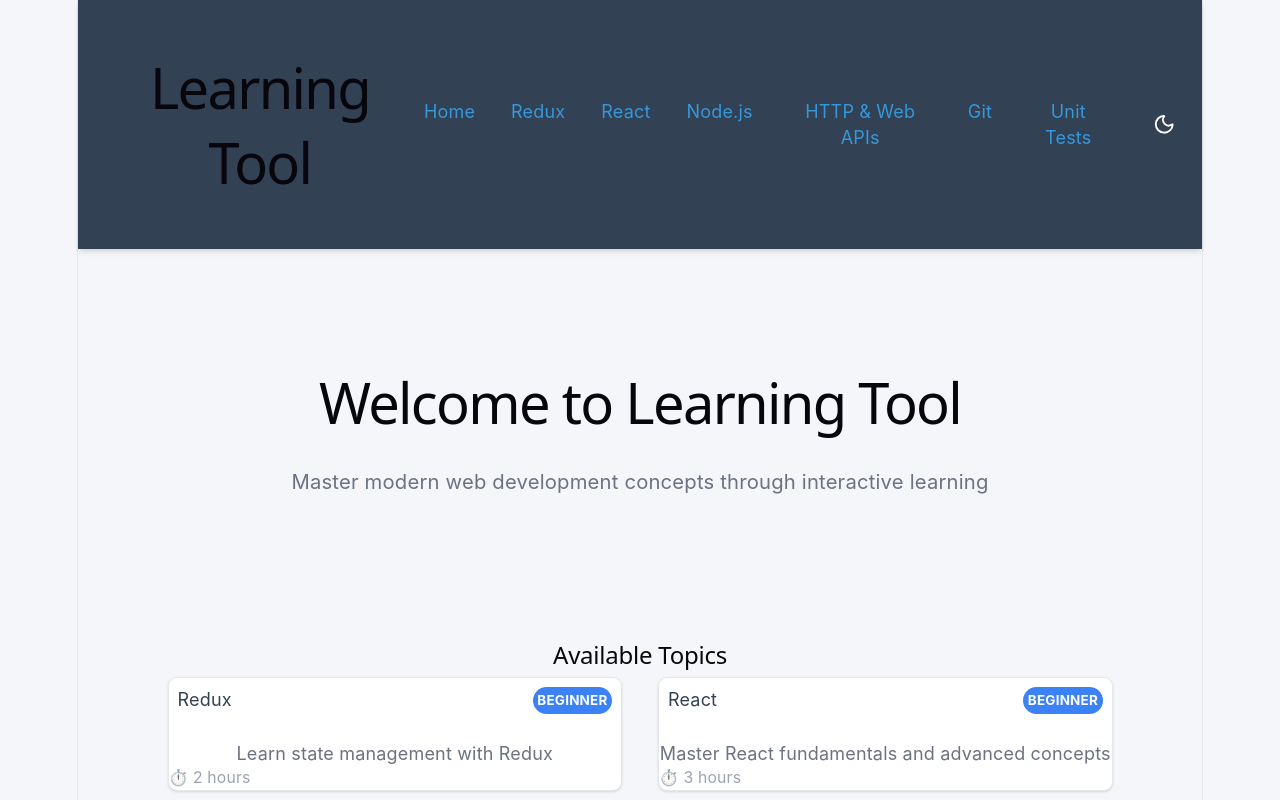
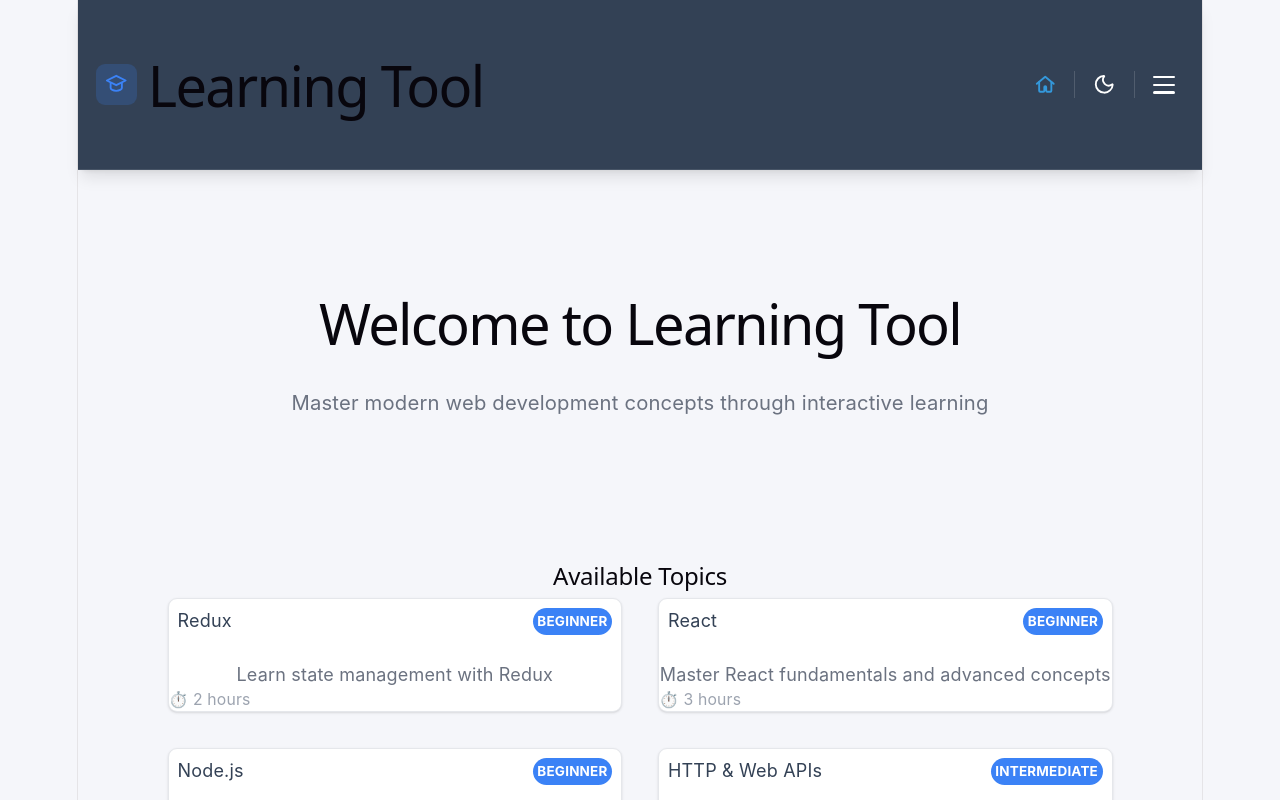
Before and after one commit to IsaVII/LearningTool, a React (Vite) app in the folder frontend/: page / in a window 1280 px wide. Shown: the top 800 px of the page. Built offline with nearby package versions, Linux system fonts and the light colour scheme.

Commit message:
new navigation bar

```diff
--- a/frontend/src/components/Header.jsx
+++ b/frontend/src/components/Header.jsx
@@ -1,27 +1,216 @@
-import { Link } from "react-router-dom";
+import { useEffect, useRef, useState } from "react";
+import { Link, useLocation } from "react-router-dom";
 import NavLink from "./NavLink";
 import ThemeToggle from "./ThemeToggle";
 
+const TOPICS = [
+  { to: "/redux", label: "Redux" },
+  { to: "/react", label: "React" },
+  { to: "/node", label: "Node.js" },
+  { to: "/http", label: "HTTP & Web APIs" },
+  { to: "/git", label: "Git" },
+  { to: "/testing", label: "Unit Tests" },
+];
+
+function HomeIcon(props) {
+  return (
+    <svg
+      xmlns="http://www.w3.org/2000/svg"
+      viewBox="0 0 24 24"
+      fill="none"
+      stroke="currentColor"
+      strokeWidth="2"
+      strokeLinecap="round"
+      strokeLinejoin="round"
+      className="w-5 h-5"
+      aria-hidden="true"
+      {...props}
+    >
+      <path d="M3 11.5 12 4l9 7.5" />
+      <path d="M5.5 9.5V19a1 1 0 0 0 1 1H10a1 1 0 0 0 1-1v-4a1 1 0 0 1 1-1h0a1 1 0 0 1 1 1v4a1 1 0 0 0 1 1h3.5a1 1 0 0 0 1-1V9.5" />
+    </svg>
+  );
+}
+
+function ChevronIcon() {
+  return (
+    <svg
+      xmlns="http://www.w3.org/2000/svg"
+      viewBox="0 0 24 24"
+      fill="none"
+      stroke="currentColor"
+      strokeWidth="2"
+      strokeLinecap="round"
+      strokeLinejoin="round"
+      className="w-4 h-4 shrink-0 -translate-x-1 opacity-0 transition-all duration-200 group-hover:translate-x-0 group-hover:opacity-100"
+      aria-hidden="true"
+    >
+      <path d="m9 18 6-6-6-6" />
+    </svg>
+  );
+}
+
 function Header() {
+  const [menuOpen, setMenuOpen] = useState(false);
+  const menuRef = useRef(null);
+  const toggleRef = useRef(null);
+  const { pathname } = useLocation();
+
+  // Close the menu whenever the route changes (e.g. a topic link was
+  // clicked), so navigating away always leaves the menu tucked back in.
+  // eslint-disable-next-line react-hooks/set-state-in-effect
+  useEffect(() => {
+    setMenuOpen(false);
+  }, [pathname]);
+
+  // Close on outside click or Escape, only while open.
+  useEffect(() => {
+    if (!menuOpen) return undefined;
+
+    function handlePointerDown(event) {
+      if (
+        menuRef.current &&
+        !menuRef.current.contains(event.target) &&
+        toggleRef.current &&
+        !toggleRef.current.contains(event.target)
+      ) {
+        setMenuOpen(false);
+      }
+    }
+
+    function handleKeyDown(event) {
+      if (event.key === "Escape") setMenuOpen(false);
+    }
+
+    document.addEventListener("mousedown", handlePointerDown);
+    document.addEventListener("keydown", handleKeyDown);
+    return () => {
+      document.removeEventListener("mousedown", handlePointerDown);
+      document.removeEventListener("keydown", handleKeyDown);
+    };
+  }, [menuOpen]);
+
+  const isHome = pathname === "/";
+
   return (
-    <header className="bg-navbar text-white py-4 shadow-md">
-      <div className="max-w-5xl mx-auto flex justify-between items-center px-4">
-        <Link to="/" className="no-underline text-white">
-          <h1 className="m-0 text-2xl">Learning Tool</h1>
+    <header className="sticky top-0 z-50 bg-navbar text-white shadow-lg shadow-black/10 border-b border-white/10">
+      <div className="max-w-5xl mx-auto flex justify-between items-center px-4 py-3">
+        {/* Brand */}
+        <Link
+          to="/"
+          className="group flex items-center gap-2.5 no-underline text-white"
+        >
+          <span className="grid place-items-center w-9 h-9 rounded-lg bg-accent/20 text-accent transition-colors duration-200 group-hover:bg-accent/30">
+            <svg
+              xmlns="http://www.w3.org/2000/svg"
+              viewBox="0 0 24 24"
+              fill="none"
+              stroke="currentColor"
+              strokeWidth="2"
+              strokeLinecap="round"
+              strokeLinejoin="round"
+              className="w-5 h-5"
+              aria-hidden="true"
+            >
+              <path d="M12 3 2 8l10 5 10-5-10-5Z" />
+              <path d="M6 10.5V16c0 1.5 2.7 3 6 3s6-1.5 6-3v-5.5" />
+            </svg>
+          </span>
+          <h1 className="m-0 text-xl font-semibold tracking-tight">
+            Learning Tool
+          </h1>
         </Link>
-        <div className="flex items-center gap-8">
-          <nav className="flex gap-8">
-            <NavLink to="/">Home</NavLink>
-            <NavLink to="/redux">Redux</NavLink>
-            <NavLink to="/react">React</NavLink>
-            <NavLink to="/node">Node.js</NavLink>
-            <NavLink to="/http">HTTP & Web APIs</NavLink>
-            <NavLink to="/git">Git</NavLink>
-            <NavLink to="/testing">Unit Tests</NavLink>
-          </nav>
+
+        {/* Controls */}
+        <div className="flex items-center gap-1">
+          <Link
+            to="/"
+            aria-label="Home"
+            aria-current={isHome ? "page" : undefined}
+            className={`grid place-items-center w-9 h-9 rounded-full transition-colors duration-200 hover:bg-white/10 focus-visible:outline focus-visible:outline-2 focus-visible:outline-white focus-visible:outline-offset-2 ${
+              isHome ? "text-accent" : "text-white"
+            }`}
+            title="Home"
+          >
+            <HomeIcon />
+          </Link>
+
+          <span className="w-px h-6 bg-white/15 mx-1" aria-hidden="true" />
+
           <ThemeToggle />
+
+          <span className="w-px h-6 bg-white/15 mx-1" aria-hidden="true" />
+
+          {/* Hamburger */}
+          <button
+            ref={toggleRef}
+            type="button"
+            onClick={() => setMenuOpen((open) => !open)}
+            aria-label={menuOpen ? "Close menu" : "Open topics menu"}
+            aria-expanded={menuOpen}
+            aria-controls="topics-menu"
+            className="relative grid place-items-center w-9 h-9 rounded-full transition-colors duration-200 hover:bg-white/10 focus-visible:outline focus-visible:outline-2 focus-visible:outline-white focus-visible:outline-offset-2"
+          >
+            <span className="relative block w-5 h-4" aria-hidden="true">
+              <span
+                className={`absolute left-0 top-0 h-0.5 w-5 bg-current rounded-full transition-all duration-300 ${
+                  menuOpen ? "top-1/2 -translate-y-1/2 rotate-45" : ""
+                }`}
+              />
+              <span
+                className={`absolute left-0 top-1/2 -translate-y-1/2 h-0.5 w-5 bg-current rounded-full transition-opacity duration-200 ${
+                  menuOpen ? "opacity-0" : "opacity-100"
+                }`}
+              />
+              <span
+                className={`absolute left-0 bottom-0 h-0.5 w-5 bg-current rounded-full transition-all duration-300 ${
+                  menuOpen ? "bottom-1/2 translate-y-1/2 -rotate-45" : ""
+                }`}
+              />
+            </span>
+          </button>
         </div>
       </div>
+
+      {/* Backdrop */}
+      <div
+        onClick={() => setMenuOpen(false)}
+        aria-hidden="true"
+        className={`fixed inset-0 bg-black/30 transition-opacity duration-300 ${
+          menuOpen ? "opacity-100 pointer-events-auto" : "opacity-0 pointer-events-none"
+        }`}
+      />
+
+      {/* Topics dropdown */}
+      <nav
+        id="topics-menu"
+        ref={menuRef}
+        aria-label="Topics"
+        className={`absolute right-4 top-full mt-2 w-64 origin-top-right rounded-xl border border-white/10 bg-navbar shadow-xl shadow-black/20 transition-all duration-200 ${
+          menuOpen
+            ? "opacity-100 scale-100 translate-y-0"
+            : "opacity-0 scale-95 -translate-y-1 pointer-events-none"
+        }`}
+      >
+        <p className="px-4 pt-3 pb-1 text-xs font-semibold uppercase tracking-wider text-white/40">
+          Topics
+        </p>
+        <ul className="list-none m-0 p-2 flex flex-col">
+          {TOPICS.map((topic) => (
+            <li key={topic.to}>
+              <NavLink
+                to={topic.to}
+                className={`group flex items-center justify-between gap-2 rounded-lg px-3 py-2.5 text-[15px] hover:bg-white/10 ${
+                  pathname === topic.to ? "bg-accent/15" : ""
+                }`}
+              >
+                {topic.label}
+                <ChevronIcon />
+              </NavLink>
+            </li>
+          ))}
+        </ul>
+      </nav>
     </header>
   );
 }
--- a/frontend/src/components/NavLink.jsx
+++ b/frontend/src/components/NavLink.jsx
@@ -1,10 +1,17 @@
-import { Link } from "react-router-dom";
+import { Link, useLocation } from "react-router-dom";
 
-function NavLink({ to, children }) {
+function NavLink({ to, children, onClick, className = "" }) {
+  const { pathname } = useLocation();
+  const isActive = pathname === to;
+
   return (
     <Link
       to={to}
-      className="text-white no-underline hover:text-accent transition-colors duration-300"
+      onClick={onClick}
+      aria-current={isActive ? "page" : undefined}
+      className={`relative no-underline transition-colors duration-200 ${
+        isActive ? "text-accent" : "text-white/90 hover:text-accent"
+      } ${className}`}
     >
       {children}
     </Link>
```
